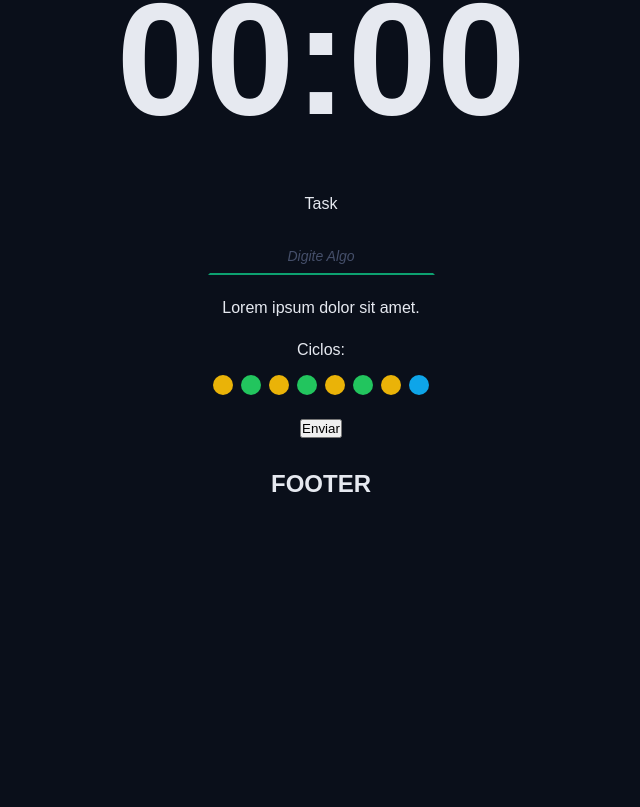
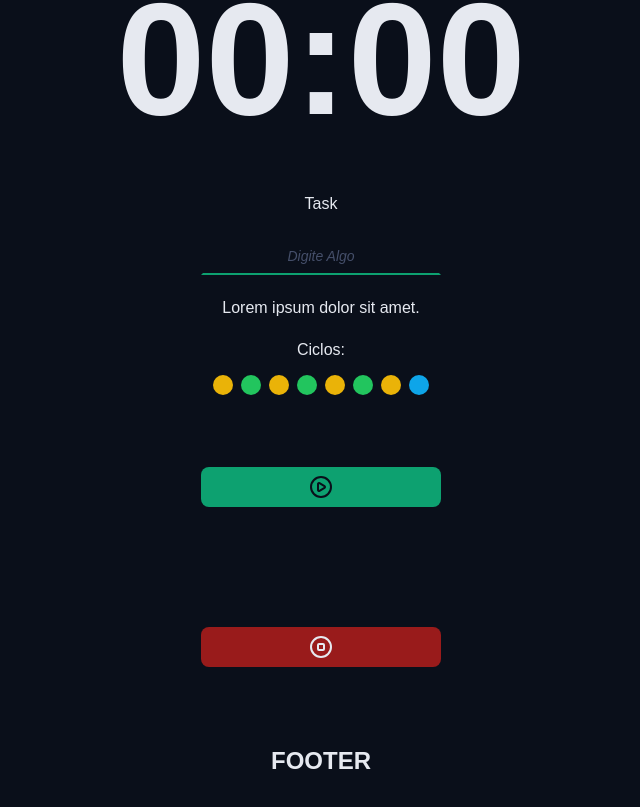
Before and after one commit to MaaSantos45/chronos, a React (Vite) app: page / in a window 1280 px wide. Shown: the part 335-1142 px from the top of the page, without its empty margins (319-959 px from the left). Before the commit the page ends 865 px from the top, so only its background shows below. Built offline with nearby package versions, Linux system fonts and the light colour scheme.

Commit message:
ajustes em input e criação component Button

```diff
--- /dev/null
+++ b/src/components/DefaultButton/index.tsx
@@ -0,0 +1,17 @@
+import * as React from 'react'
+import styles from './styles.module.css'
+
+type DefaultButtonProps = {
+    color?: 'green' | 'red'
+    children: React.ReactNode;
+} & React.ComponentProps<'button'>
+
+export function DefaultButton({ color = 'green', children, ...props }: DefaultButtonProps) {
+    return (
+        <>
+            <button className={`${styles.button} ${styles[color]}`} {...props}>
+                {children}
+            </button>
+        </>
+    )
+}
--- /dev/null
+++ b/src/components/DefaultButton/styles.module.css
@@ -0,0 +1,31 @@
+.button {
+    border: none;
+    display: flex;
+    justify-content: center;
+    align-items: center;
+    min-width: 24rem;
+    padding: .8rem;
+    border-radius: .8rem;
+    margin: 4.8rem 0;
+    cursor: pointer;
+    transition: all 200ms ease-in-out;
+}
+
+.button svg {
+    width: 2.4rem;
+    height: 2.4rem;
+}
+
+.button:hover {
+    filter: brightness(60%);
+}
+
+.green {
+    background: var(--primary);
+    color: var(--text-over-primary);
+}
+
+.red {
+    background: var(--error);
+    color: var(--text-over-error);
+}
--- a/src/components/DefaultInput/index.tsx
+++ b/src/components/DefaultInput/index.tsx
@@ -6,11 +6,11 @@ type DefaultInputProps = {
     label?: string;
 } & React.ComponentProps<'input'>
 
-export function DefaultInput({id, type, label, ...rest}: DefaultInputProps) {
+export function DefaultInput({id, type, label, ...props}: DefaultInputProps) {
     return (
         <>
             {label && (<label htmlFor={id}>{label}</label>)}
-            <input className={styles.input} id={id} type={type} {...rest} />
+            <input className={styles.input} id={id} type={type} {...props} />
         </>
     )
 }
--- a/src/components/DefaultInput/styles.module.css
+++ b/src/components/DefaultInput/styles.module.css
@@ -8,6 +8,7 @@
     border: .2rem solid transparent;
     border-bottom: .2rem solid var(--primary);
     transition: all 200ms ease-in-out;
+    width: 24rem;
 }
 
 .input::placeholder {
--- a/src/components/Form/index.tsx
+++ b/src/components/Form/index.tsx
@@ -2,6 +2,8 @@ import {DefaultInput} from "../DefaultInput";
 import {Cycles} from "../Cycles";
 
 import styles from './styles.module.css'
+import {DefaultButton} from "../DefaultButton";
+import {PlayCircleIcon, StopCircleIcon} from "lucide-react";
 
 export function Form() {
     return (
@@ -25,7 +27,13 @@ export function Form() {
                 </div>
 
                 <div className={styles.formRow}>
-                    <button>Enviar</button>
+                    <DefaultButton color={'green'}>
+                        <PlayCircleIcon />
+                    </DefaultButton>
+
+                    <DefaultButton color={'red'}>
+                        <StopCircleIcon />
+                    </DefaultButton>
                 </div>
             </form>
         </>
```
